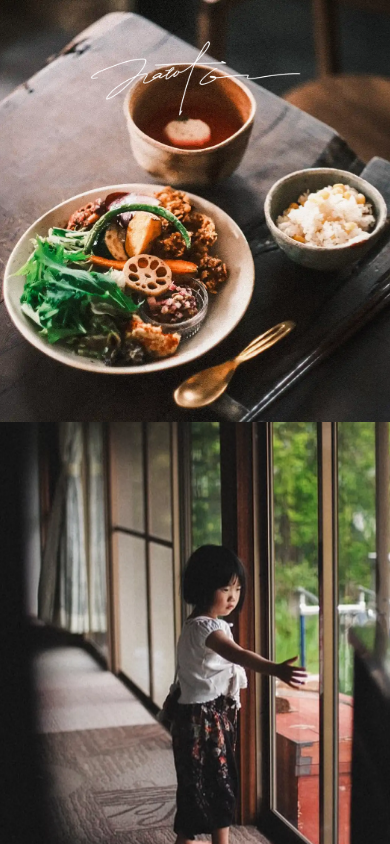
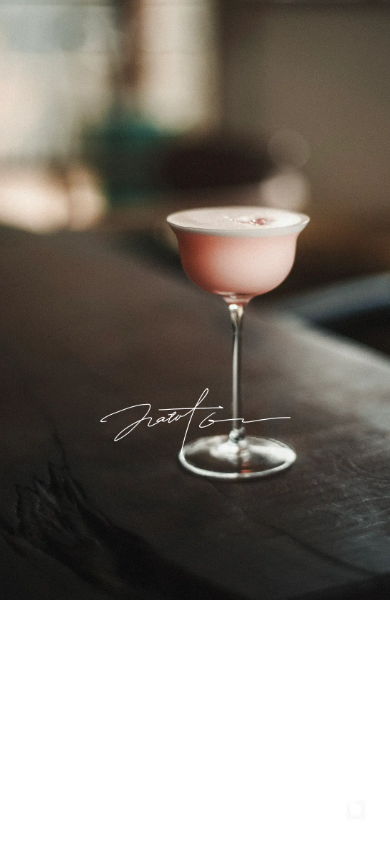
Before and after one commit to gogoipe3913/watoto-kula, a Next.js app: page / in a window 390 px wide. Built offline with nearby package versions, Linux system fonts and the light colour scheme.

Commit message:
PC/SPトップの修正

```diff
--- a/src/app/page.module.scss
+++ b/src/app/page.module.scss
@@ -1,11 +1,25 @@
 @use "../styles/mixin" as m;
 
 .Top {
-  display: flex;
+  position: relative;
   height: 100vh;
   overflow: hidden;
 
-  // slickが高さ0にならないように
+  .Top__columns {
+    display: flex;
+    height: 100%;
+    width: 100%;
+  }
+
+  .Top__columns > .Top__link {
+    display: block;
+    flex: 0 0 50%;
+    max-width: 50%;
+    height: 100%;
+    min-width: 0;
+  }
+
+  /* slickが高さ0にならないように（内側まで 100% を通す） */
   .Top__slider :global(.slick-list),
   .Top__slider :global(.slick-track),
   .Top__slider :global(.slick-slide),
@@ -13,8 +27,10 @@
     height: 100%;
   }
 
-  @include m.respondToSm {
-    flex-direction: column;
+  .Top__slider {
+    position: absolute;
+    inset: 0;
+    height: 100%;
   }
 
   .Top__logo {
@@ -25,7 +41,11 @@
     margin: 0 auto;
     z-index: 999;
 
-    @include m.respondToSm {
+    @include m.respondToMd {
+      top: 50%;
+      transform: translateY(-50%);
+      margin: 0 auto;
+      width: 200px;
     }
   }
 
@@ -35,7 +55,7 @@
     height: 100%;
     max-width: 50%;
 
-    @include m.respondToSm {
+    @include m.respondToMd {
       width: 100%;
       max-width: initial;
       height: 50%;
@@ -47,7 +67,7 @@
     position: relative;
     width: 100%;
     height: 100%;
-    overflow: hidden; /* ← 重要 */
+    overflow: hidden;
   }
 
   .Top__slide {
@@ -56,14 +76,12 @@
     height: 100%;
   }
 
-  .Top__slider {
-    height: 100%;
-  }
-
   .Top__image {
     /* Next Image fill用の基本スタイル */
-    object-fit: cover; /* ← 常に全面カバー */
-    object-position: 50% 45%; /* ← 好みでフォーカス調整。margin-topは使わない */
+    width: 100%;
+    height: 100%;
+    object-fit: cover;
+    object-position: 50% 45%;
     will-change: transform;
     transition: transform 6s ease-out;
     transform-origin: center center;
@@ -79,59 +97,97 @@
 
   .Top__title {
     position: relative;
-    top: -50%;
+    top: 50%;
     left: 50%;
-    transform: translate(-50%, 50%);
+    transform: translate(-50%, -50%);
     width: fit-content;
     font-size: 28px;
     font-family: mr-eaves-sans, sans-serif;
-    // mix-blend-mode: difference;
     color: var(--color-white);
 
-    @include m.respondToSm {
+    @include m.respondToMd {
       display: none;
     }
   }
 
   .Top__textBar,
   .Top__textStay {
-    position: relative;
-    bottom: 132px;
+    position: absolute;
+    bottom: 40px;
     font-size: 13px;
     line-height: 1.8;
     font-family: hina-mincho, sans-serif;
     color: var(--color-white);
 
-    @include m.respondToSm {
+    @include m.respondToMd {
       display: none;
-      position: absolute;
-      -ms-writing-mode: tb-rl;
-      writing-mode: vertical-rl;
-      margin-top: 28px;
-      bottom: initial;
-      font-size: 11px;
-      letter-spacing: 0.2em;
     }
   }
 
   .Top__textBar {
     left: 40px;
     width: fit-content;
-
-    @include m.respondToSm {
-      top: 0;
-      left: 20px;
-    }
   }
 
   .Top__textStay {
-    margin-left: auto;
-    padding-right: 40px;
+    right: 40px;
     width: fit-content;
+  }
 
-    @include m.respondToSm {
-      top: 0px;
-      right: -20px;
+  /* レスポンシブのみ（SPの装飾類。PC修正に影響しないので現状維持） */
+  .Top__mobileInfo {
+    display: none;
+
+    @include m.respondToMd {
+      display: block;
+      position: absolute;
+      bottom: 24px;
+      left: 24px;
+      right: 0;
+      margin: 0 auto;
+      font-family: montserrat, sans-serif;
+      font-size: 12px;
+      letter-spacing: 0.06em;
+      text-align: left;
+      color: var(--color-white);
+      z-index: 999;
+
+      .Top__mobileTitle {
+        position: relative;
+        width: fit-content;
+
+        &::after {
+          content: "";
+          position: absolute;
+          bottom: -4px;
+          left: 0;
+          width: 100%;
+          height: 1px;
+          background-color: var(--color-white);
+        }
+      }
+
+      .Top__mobileText {
+        margin-top: 24px;
+        line-height: 1.8;
+      }
+
+      .Top__mobileTextFirst {
+        position: relative;
+        display: block;
+        width: fit-content;
+
+        &::after {
+          content: "";
+          position: absolute;
+          top: 50%;
+          transform: translateY(-50%);
+          right: calc(-72% - 4px);
+          width: 72%;
+          height: 1px;
+          background-color: var(--color-white);
+        }
+      }
     }
   }
 }
--- a/src/app/page.tsx
+++ b/src/app/page.tsx
@@ -1,6 +1,6 @@
 "use client";
 
-import { useEffect, useState } from "react";
+import { useEffect, useMemo, useState } from "react";
 import classNames from "classnames";
 import Link from "next/link";
 import Image from "next/image";
@@ -9,84 +9,146 @@
 
 import "slick-carousel/slick/slick.css";
 import "slick-carousel/slick/slick-theme.css";
+import SlideTimer from "../components/SlideTimer"; // ← index.tsx 構成
 
-// dynamicでSlick Sliderをクライアントサイドのみで読み込む
 const Slider = dynamic(() => import("react-slick"), { ssr: false });
 
+/** しきい値を跨いだ時だけ更新（matchMedia の change で切替） */
+function useResponsiveBreakpoint(breakpoint = 768) {
+  const [isMobile, setIsMobile] = useState(false);
+
+  useEffect(() => {
+    const mql = window.matchMedia(`(max-width: ${breakpoint}px)`);
+    setIsMobile(mql.matches);
+
+    // 新API
+    const modernHandler = (e: MediaQueryListEvent) => setIsMobile(e.matches);
+    // 旧API（Safari 古い版）
+    const legacyHandler = () => setIsMobile(mql.matches);
+
+    const hasModern = typeof mql.addEventListener === "function";
+    // eslint-disable-next-line @typescript-eslint/no-explicit-any
+    const hasLegacy = typeof (mql as any).addListener === "function";
+
+    if (hasModern) {
+      mql.addEventListener("change", modernHandler);
+    } else if (hasLegacy) {
+      // eslint-disable-next-line @typescript-eslint/no-explicit-any
+      (mql as any).addListener(legacyHandler);
+    }
+
+    return () => {
+      if (hasModern) {
+        mql.removeEventListener("change", modernHandler);
+      } else if (hasLegacy) {
+        // eslint-disable-next-line @typescript-eslint/no-explicit-any
+        (mql as any).removeListener(legacyHandler);
+      }
+    };
+  }, [breakpoint]);
+
+  return isMobile;
+}
+
+type Slide = { src: string; alt: string; href: "/bar" | "/stay" };
+
 export default function Home() {
-  const [barActiveIndex, setBarActiveIndex] = useState(-1);
-  const [stayActiveIndex, setStayActiveIndex] = useState(-1);
-  const barSettings = {
-    dots: false, // ドットナビゲーションを表示
-    infinite: true, // 無限スクロール
-    arrows: false,
-    speed: 1800, // スライドの切り替え速度
-    slidesToShow: 1, // 表示するスライド数
-    slidesToScroll: 1, // スクロールするスライド数
-    draggable: false,
-    swipe: false,
-    fade: true,
-    pauseOnFocus: false, //フォーカスで一時停止
-    pauseOnHover: false, //マウスホバーで一時停止
-    autoplay: true, // 自動再生
-    autoplaySpeed: 5500, // 自動再生速度
-    beforeChange: (_: number, nextIndex: number) =>
-      setBarActiveIndex(nextIndex),
-  };
-  const staySettings = {
+  const isMobile = useResponsiveBreakpoint(768);
+
+  const AUTOPLAY_MS = 6500; // slick の autoplaySpeed と合わせる
+
+  const barSlides: Slide[] = [
+    { src: "/top/taste-1.webp", alt: "バーの写真1", href: "/bar" },
+    { src: "/top/taste-2.webp", alt: "バーの写真2", href: "/bar" },
+    { src: "/top/taste-3.webp", alt: "バーの写真3", href: "/bar" },
+  ];
+  const staySlides: Slide[] = [
+    { src: "/top/stay-1.webp", alt: "宿の写真1", href: "/stay" },
+    { src: "/top/stay-2.webp", alt: "宿の写真2", href: "/stay" },
+    { src: "/top/stay-3.webp", alt: "宿の写真3", href: "/stay" },
+  ];
+
+  // SP 用は TASTE/STAY を交互に
+  const mobileSlides = useMemo<Slide[]>(() => {
+    const max = Math.max(barSlides.length, staySlides.length);
+    const mixed: Slide[] = [];
+    for (let i = 0; i < max; i++) {
+      if (barSlides[i]) mixed.push(barSlides[i]);
+      if (staySlides[i]) mixed.push(staySlides[i]);
+    }
+    return mixed;
+    // eslint-disable-next-line react-hooks/exhaustive-deps
+  }, []);
+
+  // アクティブ制御（ピンチアウト用）
+  const [barActive, setBarActive] = useState(0);
+  const [stayActive, setStayActive] = useState(0);
+  const [singleActive, setSingleActive] = useState(0);
+
+  // ★ モバイルのタイマー再スタート用（PC用は削除）
+  const [singleTick, setSingleTick] = useState(0);
+
+  useEffect(() => {
+    const t = setTimeout(() => {
+      setBarActive(0);
+      setStayActive(0);
+      setSingleActive(0);
+    }, 300);
+    return () => clearTimeout(t);
+  }, []);
+
+  const common = {
     dots: false,
     infinite: true,
     arrows: false,
     speed: 1800,
     slidesToShow: 1,
     slidesToScroll: 1,
-    draggable: false,
-    swipe: false,
-    fade: true,
-    pauseOnFocus: false, //フォーカスで一時停止
-    pauseOnHover: false, //マウスホバーで一時停止
+    pauseOnFocus: false,
+    pauseOnHover: false,
     autoplay: true,
-    autoplaySpeed: 5500,
-    beforeChange: (_: number, nextIndex: number) =>
-      setStayActiveIndex(nextIndex),
+    autoplaySpeed: AUTOPLAY_MS,
+    fade: true as const,
   };
 
-  useEffect(() => {
-    // 最初のtransitionを発火させる
-    setTimeout(() => {
-      setBarActiveIndex(0);
-      setStayActiveIndex(0);
-    }, 500);
-  }, []);
+  const pcSettings = { ...common, draggable: false, swipe: false };
+  const mobileSettings = { ...common, draggable: true, swipe: true };
 
   return (
-    <div className={styles.Top}>
+    <div className={styles.Top} key={isMobile ? "sp-layout" : "pc-layout"}>
       <Image
         src="/logo/watoto-hw.svg"
         alt="ロゴ"
         width={220}
         height={77}
         className={styles.Top__logo}
+        priority
       />
+
+      {/* PC（タイマー無し） */}
+      {!isMobile && (
+        <div className={styles.Top__columns}>
           <Link href="/bar" className={styles.Top__link}>
-        <div className={styles.Top__media}>
-          <Slider {...barSettings} className={styles.Top__slider}>
-            {[1, 2, 3].map((n, i) => (
-              <div key={n} className={styles.Top__slide}>
+            <Slider
+              key="pc-bar"
+              {...pcSettings}
+              className={styles.Top__slider}
+              beforeChange={(_, next) => setBarActive(next)}
+            >
+              {barSlides.map((s, i) => (
                 <Image
-                  src={`/top/taste-${n}.webp`}
-                  alt={`バーの写真${n}`}
-                  fill
-                  priority={i === 0}
+                  key={s.src}
+                  src={s.src}
+                  alt={s.alt}
+                  width={720}
+                  height={967}
                   className={classNames(
                     styles.Top__image,
-                    barActiveIndex === i ? styles["Top__image--active"] : ""
+                    barActive === i && styles["Top__image--active"]
                   )}
                 />
-              </div>
               ))}
             </Slider>
-        </div>
             <p className={styles.Top__title}>Taste</p>
             <p className={styles.Top__textBar}>
               京都・下鴨に佇む、
@@ -94,25 +156,28 @@
               多様な人々のための空間で味わいのひとときを。
             </p>
           </Link>
+
           <Link href="/stay" className={styles.Top__link}>
-        <div className={styles.Top__media}>
-          <Slider {...staySettings} className={styles.Top__slider}>
-            {[1, 2, 3].map((n, i) => (
-              <div key={n} className={styles.Top__slide}>
+            <Slider
+              key="pc-stay"
+              {...pcSettings}
+              className={styles.Top__slider}
+              beforeChange={(_, next) => setStayActive(next)}
+            >
+              {staySlides.map((s, i) => (
                 <Image
-                  src={`/top/stay-${n}.webp`}
-                  alt={`宿の写真${n}`}
-                  fill
-                  priority={i === 0}
+                  key={s.src}
+                  src={s.src}
+                  alt={s.alt}
+                  width={720}
+                  height={967}
                   className={classNames(
                     styles.Top__image,
-                    stayActiveIndex === i ? styles["Top__image--active"] : ""
+                    stayActive === i && styles["Top__image--active"]
                   )}
                 />
-              </div>
               ))}
             </Slider>
-        </div>
             <p className={styles.Top__title}>Stay</p>
             <p className={styles.Top__textStay}>
               福井・小浜の自然に囲まれて、
@@ -121,5 +186,59 @@
             </p>
           </Link>
         </div>
+      )}
+
+      {/* SP（タイマー有り） */}
+      {isMobile && (
+        <div className={styles.Top__single}>
+          <Slider
+            key="sp-single"
+            {...mobileSettings}
+            className={styles.Top__slider}
+            beforeChange={(_, next) => {
+              setSingleActive(next);
+              setSingleTick((t) => t + 1); // タイマーをリセット
+            }}
+          >
+            {mobileSlides.map((s, i) => (
+              <Link
+                href={s.href}
+                key={`${s.href}-${i}`}
+                className={styles.Top__slideLink}
+              >
+                <Image
+                  src={s.src}
+                  alt={s.alt}
+                  width={720}
+                  height={967}
+                  className={classNames(
+                    styles.Top__image,
+                    singleActive === i && styles["Top__image--active"]
+                  )}
+                  priority={i === 0}
+                />
+                <span className={styles.Top__badge}>
+                  {s.href === "/bar" ? "Taste" : "Stay"}
+                </span>
+              </Link>
+            ))}
+          </Slider>
+
+          <SlideTimer
+            key={`sp-${singleTick}`}
+            duration={AUTOPLAY_MS}
+            respectReducedMotion={false}
+          />
+
+          <div className={styles.Top__mobileInfo}>
+            <p className={styles.Top__mobileTitle}>STAY</p>
+            <p className={styles.Top__mobileText}>
+              <span className={styles.Top__mobileTextFirst}>KYOTO</span>
+              SHIMOGAMO
+            </p>
+          </div>
+        </div>
+      )}
+    </div>
   );
 }
--- /dev/null
+++ b/src/components/SlideTimer/index.tsx
@@ -0,0 +1,80 @@
+"use client";
+
+import React from "react";
+import styles from "./style.module.scss";
+
+type Props = {
+  /** slick の autoplaySpeed と同じ値（ms） */
+  duration: number;
+  /** 直径(px) — 既定: 20 */
+  size?: number;
+  /** 線の太さ(px) — 既定: 1 */
+  stroke?: number;
+  /** 背景に合わせてトラック色を微調整 */
+  theme?: "light" | "dark";
+  /** reduce-motion を尊重するか（既定: true）*/
+  respectReducedMotion?: boolean;
+  /** 進捗リングの色（既定: 白） */
+  color?: string;
+  /** a11y ラベル */
+  label?: string;
+};
+
+export default function SlideTimer({
+  duration,
+  size = 20,
+  stroke = 1,
+  theme = "light",
+  respectReducedMotion = true,
+  color = "var(--color-white)",
+  label = "Next image countdown",
+}: Props) {
+  const r = (size - stroke) / 2;
+  const circumference = 2 * Math.PI * r;
+
+  // レイアウト用（サイズ/時間）は CSS 変数で渡す
+  const wrapperStyle = {
+    ["--timer-size"]: `${size}px`,
+    ["--duration"]: `${duration}ms`,
+  } as React.CSSProperties;
+
+  // Safari 安定のため dash はインラインで数値指定
+  const progressCircleStyle: React.CSSProperties = {
+    stroke: color, // ★ 白で進む
+    strokeDasharray: `${circumference}px`,
+    strokeDashoffset: `${circumference}px`,
+  };
+
+  return (
+    <div
+      className={styles.Timer}
+      data-theme={theme}
+      data-respect-reduced={respectReducedMotion ? "true" : "false"}
+      role="timer"
+      aria-label={label}
+      aria-live="off"
+      style={wrapperStyle}
+    >
+      <svg
+        className={styles.Timer__svg}
+        viewBox={`${-size / 2} ${-size / 2} ${size} ${size}`}
+      >
+        <circle
+          className={styles.Timer__track}
+          r={r}
+          cx={0}
+          cy={0}
+          strokeWidth={stroke}
+        />
+        <circle
+          className={styles.Timer__progress}
+          r={r}
+          cx={0}
+          cy={0}
+          strokeWidth={stroke}
+          style={progressCircleStyle}
+        />
+      </svg>
+    </div>
+  );
+}
--- /dev/null
+++ b/src/components/SlideTimer/style.module.scss
@@ -0,0 +1,53 @@
+.Timer {
+  position: absolute;
+  right: 24px;
+  bottom: 24px;
+  width: var(--timer-size);
+  height: var(--timer-size);
+  pointer-events: none;
+  z-index: 3;
+}
+
+.Timer__svg {
+  transform: rotate(-90deg);
+} /* 12時起点 */
+
+.Timer__track {
+  fill: none;
+  stroke: rgba(255, 255, 255, 0.35);
+}
+
+.Timer__progress {
+  fill: none;
+  stroke: var(--color-white); /* 実際の色はインラインで上書き可 */
+  stroke-linecap: round;
+
+  /* dasharray / dashoffset はインライン指定（Safari 安定）*/
+  will-change: stroke-dashoffset;
+  filter: drop-shadow(0 0 2px rgba(0, 0, 0, 0.2));
+
+  /* keyframes 名は CSS Module 内で完結させる（ハッシュ対策） */
+  animation-name: timerProgress;
+  animation-timing-function: linear;
+  animation-fill-mode: forwards;
+  animation-duration: var(--duration, 5500ms);
+}
+
+@keyframes timerProgress {
+  to {
+    stroke-dashoffset: 0;
+  }
+}
+
+/* 暗い背景向けのトラック色 */
+.Timer[data-theme="dark"] .Timer__track {
+  stroke: rgba(0, 0, 0, 0.35);
+}
+
+/* 低モーション環境を尊重（propsで無効化可） */
+@media (prefers-reduced-motion: reduce) {
+  .Timer[data-respect-reduced="true"] .Timer__progress {
+    animation: none !important;
+    stroke-dashoffset: 0 !important;
+  }
+}
--- a/src/styles/mixin.scss
+++ b/src/styles/mixin.scss
@@ -1,6 +1,6 @@
 // デバイスブレイクポイントの設定
 $breakpoint-sm: 576px; // スマートフォン以下
-$breakpoint-md: 676px; // タブレット以下
+$breakpoint-md: 767px; // タブレット以下
 $breakpoint-lg: 992px; // 小さいデスクトップ以下
 $breakpoint-llg: 1150px; // デスクトップ以下
 
```
Lines whose indentation alone changed are shown as unchanged.
